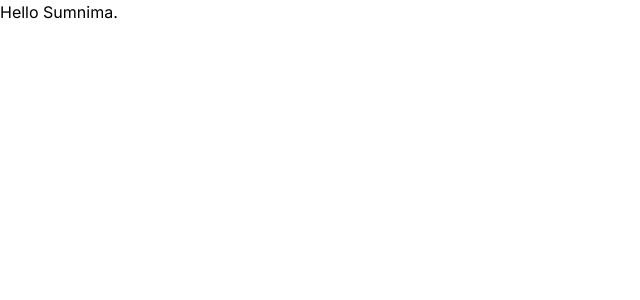
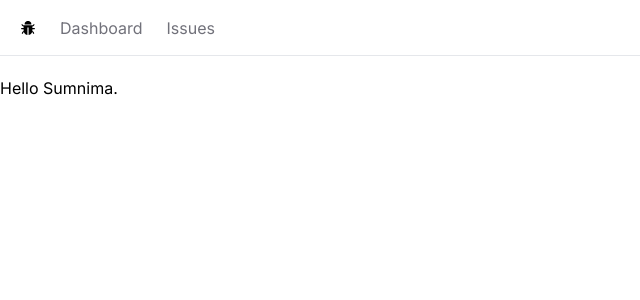
Before and after one commit to sumnima-limbu/issue-tracker, a Next.js app: page / in a window 1280 px wide. Shown: the top 300 px of the page, without its empty margins (0-640 px from the left). Built offline with nearby package versions, Linux system fonts and the light colour scheme.

Commit message:
build the navbar

```diff
--- /dev/null
+++ b/app/NavBar.tsx
@@ -0,0 +1,33 @@
+import React from "react";
+import Link from "next/link";
+import { AiFillBug } from "react-icons/ai";
+
+const NavBar = () => {
+  const links = [
+    { label: "Dashboard", href: "/" },
+    { label: "Issues", href: "/issues" },
+  ];
+  return (
+    <nav className="flex space-x-6 border-b mb-5 px-5 h-14 items-center">
+      <Link href="/">
+        <AiFillBug />
+      </Link>
+      <ul className="flex space-x-6">
+        {links.map((link, index) => {
+          return (
+            <li key={index}>
+              <Link
+                className="text-zinc-500 hover:text-zinc-800 transition-colors"
+                href={link.href}
+              >
+                {link.label}
+              </Link>
+            </li>
+          );
+        })}
+      </ul>
+    </nav>
+  );
+};
+
+export default NavBar;
--- a/app/layout.tsx
+++ b/app/layout.tsx
@@ -1,22 +1,26 @@
-import './globals.css'
-import type { Metadata } from 'next'
-import { Inter } from 'next/font/google'
+import "./globals.css";
+import type { Metadata } from "next";
+import { Inter } from "next/font/google";
+import NavBar from "./NavBar";
 
-const inter = Inter({ subsets: ['latin'] })
+const inter = Inter({ subsets: ["latin"] });
 
 export const metadata: Metadata = {
-  title: 'Create Next App',
-  description: 'Generated by create next app',
-}
+  title: "Create Next App",
+  description: "Generated by create next app",
+};
 
 export default function RootLayout({
   children,
 }: {
-  children: React.ReactNode
+  children: React.ReactNode;
 }) {
   return (
     <html lang="en">
-      <body className={inter.className}>{children}</body>
+      <body className={inter.className}>
+        <NavBar />
+        <main>{children}</main>
+      </body>
     </html>
-  )
+  );
 }
--- a/package.json
+++ b/package.json
@@ -19,6 +19,7 @@
     "postcss": "8.4.32",
     "react": "18.2.0",
     "react-dom": "18.2.0",
+    "react-icons": "^4.12.0",
     "tailwindcss": "3.4.0",
     "typescript": "5.3.3"
   }
```
Also changed, not shown: 1 other file (tests, documents, lock files or other folders).
